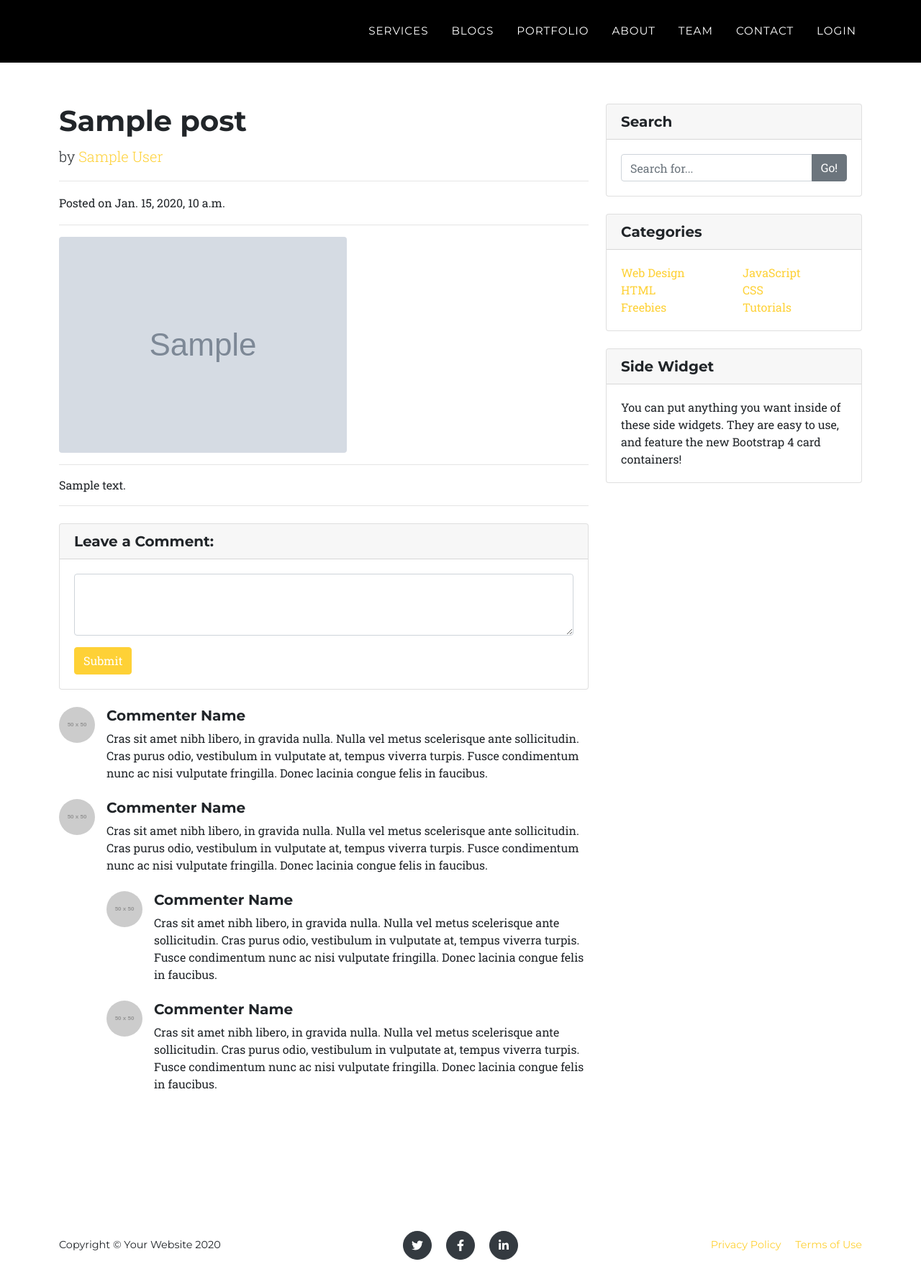
After one commit to arjun-mittu/wings-academy, a Django app: template wings_academy/templates/single-blog-page.html in a window 1280 px wide. The commit adds this page. Shown: the whole page at 72% size. Run offline with Django 3.2, Linux system fonts and the light colour scheme; the template is opened without the code that fills it: most values are stand-ins (such as "Sample title", 1, 10 or a date in 2020); grey boxes marked "Sample" are stand-in pictures; grey boxes labelled with a size stand in for pictures from a placeholder-image service; data that the repository does not hold is empty; some libraries are stand-ins or nearby versions; some web fonts are replaced.

Commit message:
single blog page

```diff
--- a/wings_academy/core/urls.py
+++ b/wings_academy/core/urls.py
@@ -3,9 +3,10 @@ from django.urls import path,include
 from django.conf import settings
 from django.conf.urls.static import static
 from django.contrib.auth import views as auth_views
-from .views import home,all_blogs
+from .views import home,all_blogs,Blogdetailview
 app_name="core"
 urlpatterns = [
     path('',home,name="home"),
     path('blogs/',all_blogs.as_view(),name="all_blogs"),
+    path('blogs/<int:pk>',Blogdetailview,name='post-detail'),
 ]
--- /dev/null
+++ b/wings_academy/templates/navbar/navbar_black.html
@@ -0,0 +1,20 @@
+<nav style="background-color:black;"class="navbar navbar-expand-lg navbar-dark fixed-top" id="mainNav">
+            <div class="container">
+                <!--<a class="navbar-brand js-scroll-trigger" href="#page-top"><img src="assets/img/navbar-logo.svg" alt="" /></a>-->
+                <button class="navbar-toggler navbar-toggler-right" type="button" data-toggle="collapse" data-target="#navbarResponsive" aria-controls="navbarResponsive" aria-expanded="false" aria-label="Toggle navigation">
+                    Menu
+                    <i class="fas fa-bars ml-1"></i>
+                </button>
+                <div class="collapse navbar-collapse" id="navbarResponsive">
+                    <ul class="navbar-nav text-uppercase ml-auto">
+                        <li class="nav-item" ><a class="nav-link js-scroll-trigger" href="#services">Services</a></li>
+                        <li class="nav-item"><a class="nav-link js-scroll-trigger" href="">Blogs</a></li>
+                        <li class="nav-item"><a class="nav-link js-scroll-trigger" href="#portfolio">Portfolio</a></li>
+                        <li class="nav-item"><a class="nav-link js-scroll-trigger" href="#about">About</a></li>
+                        <li class="nav-item"><a class="nav-link js-scroll-trigger" href="#team">Team</a></li>
+                        <li class="nav-item"><a class="nav-link js-scroll-trigger" href="#contact">Contact</a></li>
+                        <li class="nav-item"><a class="nav-link js-scroll-trigger" href="">Login</a></li>
+                    </ul>
+                </div>
+            </div>
+        </nav>
--- /dev/null
+++ b/wings_academy/templates/single-blog-page.html
@@ -0,0 +1,154 @@
+{% extends 'base.html' %}
+{% load static %}
+{% block content %}
+{% include 'navbar/navbar_black.html' %}
+<div class="container" style="margin-top:120px;">
+
+    <div class="row">
+
+      <!-- Post Content Column -->
+      <div class="col-lg-8">
+
+        <!-- Title -->
+        <h1 class="mt-4">{{post.title}}</h1>
+
+        <!-- Author -->
+        <p class="lead">
+          by
+          <a href="#">{{post.author}}</a>
+        </p>
+
+        <hr>
+
+        <!-- Date/Time -->
+        <p>Posted on {{post.date_posted}}</p>
+
+        <hr>
+
+        <!-- Preview Image -->
+        <img class="img-fluid rounded" src="{{post.cover_image.url}}" alt="">
+
+        <hr>
+
+        <!-- Post Content -->
+       {{post.content|safe}}
+        <hr>
+
+        <!-- Comments Form -->
+        <div class="card my-4">
+          <h5 class="card-header">Leave a Comment:</h5>
+          <div class="card-body">
+            <form>
+              <div class="form-group">
+                <textarea class="form-control" rows="3"></textarea>
+              </div>
+              <button type="submit" class="btn btn-primary">Submit</button>
+            </form>
+          </div>
+        </div>
+
+        <!-- Single Comment -->
+        <div class="media mb-4">
+          <img class="d-flex mr-3 rounded-circle" src="http://placehold.it/50x50" alt="">
+          <div class="media-body">
+            <h5 class="mt-0">Commenter Name</h5>
+            Cras sit amet nibh libero, in gravida nulla. Nulla vel metus scelerisque ante sollicitudin. Cras purus odio, vestibulum in vulputate at, tempus viverra turpis. Fusce condimentum nunc ac nisi vulputate fringilla. Donec lacinia congue felis in faucibus.
+          </div>
+        </div>
+
+        <!-- Comment with nested comments -->
+        <div class="media mb-4">
+          <img class="d-flex mr-3 rounded-circle" src="http://placehold.it/50x50" alt="">
+          <div class="media-body">
+            <h5 class="mt-0">Commenter Name</h5>
+            Cras sit amet nibh libero, in gravida nulla. Nulla vel metus scelerisque ante sollicitudin. Cras purus odio, vestibulum in vulputate at, tempus viverra turpis. Fusce condimentum nunc ac nisi vulputate fringilla. Donec lacinia congue felis in faucibus.
+
+            <div class="media mt-4">
+              <img class="d-flex mr-3 rounded-circle" src="http://placehold.it/50x50" alt="">
+              <div class="media-body">
+                <h5 class="mt-0">Commenter Name</h5>
+                Cras sit amet nibh libero, in gravida nulla. Nulla vel metus scelerisque ante sollicitudin. Cras purus odio, vestibulum in vulputate at, tempus viverra turpis. Fusce condimentum nunc ac nisi vulputate fringilla. Donec lacinia congue felis in faucibus.
+              </div>
+            </div>
+
+            <div class="media mt-4">
+              <img class="d-flex mr-3 rounded-circle" src="http://placehold.it/50x50" alt="">
+              <div class="media-body">
+                <h5 class="mt-0">Commenter Name</h5>
+                Cras sit amet nibh libero, in gravida nulla. Nulla vel metus scelerisque ante sollicitudin. Cras purus odio, vestibulum in vulputate at, tempus viverra turpis. Fusce condimentum nunc ac nisi vulputate fringilla. Donec lacinia congue felis in faucibus.
+              </div>
+            </div>
+
+          </div>
+        </div>
+
+      </div>
+      <!-- Sidebar Widgets Column -->
+      <div class="col-md-4">
+
+        <!-- Search Widget -->
+        <form method="get" action="{% url 'core:all_blogs' %}">
+        <div class="card my-4">
+          <h5 class="card-header">Search</h5>
+          <div class="card-body">
+            <div class="input-group">
+              <input type="text" class="form-control" placeholder="Search for..." name="search">
+              <span class="input-group-append">
+                <button class="btn btn-secondary" type="submit">Go!</button>
+              </span>
+            </div>
+          </div>
+        </div></form>
+
+        <!-- Categories Widget -->
+        <div class="card my-4">
+          <h5 class="card-header">Categories</h5>
+          <div class="card-body">
+            <div class="row">
+              <div class="col-lg-6">
+                <ul class="list-unstyled mb-0">
+                  <li>
+                    <a href="#">Web Design</a>
+                  </li>
+                  <li>
+                    <a href="#">HTML</a>
+                  </li>
+                  <li>
+                    <a href="#">Freebies</a>
+                  </li>
+                </ul>
+              </div>
+              <div class="col-lg-6">
+                <ul class="list-unstyled mb-0">
+                  <li>
+                    <a href="#">JavaScript</a>
+                  </li>
+                  <li>
+                    <a href="#">CSS</a>
+                  </li>
+                  <li>
+                    <a href="#">Tutorials</a>
+                  </li>
+                </ul>
+              </div>
+            </div>
+          </div>
+        </div>
+
+        <!-- Side Widget -->
+        <div class="card my-4">
+          <h5 class="card-header">Side Widget</h5>
+          <div class="card-body">
+            You can put anything you want inside of these side widgets. They are easy to use, and feature the new Bootstrap 4 card containers!
+          </div>
+        </div>
+
+      </div>
+
+    </div>
+    <!-- /.row -->
+
+
+  </div>
+<br><br><br><br><br><br>
+{% endblock content %}
```
Also changed, not shown: wings_academy/core/views.py (+6 -1 lines), wings_academy/templates/all_blogs.html (+5 -37 lines), wings_academy/templates/home.html (+1 -20 lines), wings_academy/templates/navbar/navbar_home.html (added, +20 -0 lines).
